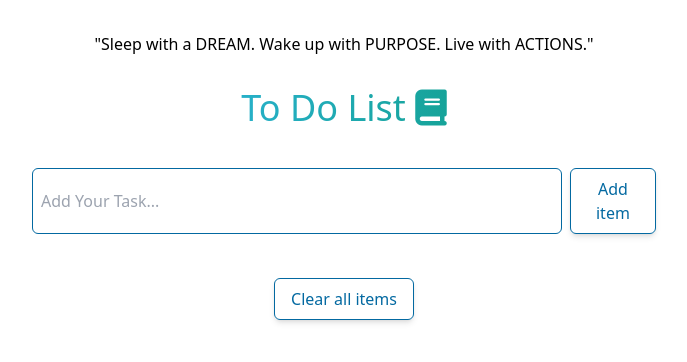
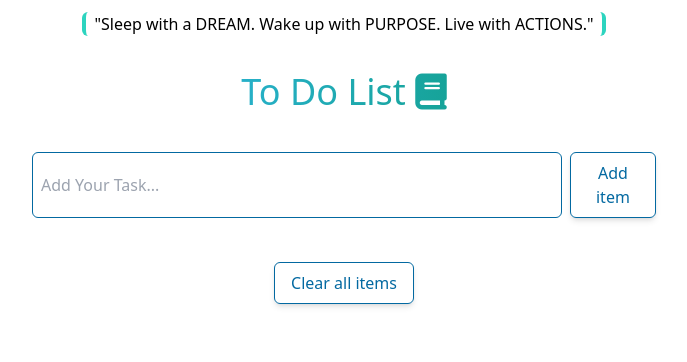
Before and after one commit to mahinhossin81/ToDoList, a plain HTML site: page index.html in a window 1280 px wide. Shown: the whole page, without its empty margins (296-983 px from the left). Drawn offline with nearby package versions, Linux system fonts and the light colour scheme.

Commit message:
Data Update

```diff
--- a/index.html
+++ b/index.html
@@ -15,17 +15,17 @@
   </head>
 
   <body>
-    <div class="w-full md:w-1/2 mx-auto">
+    <div class="w-full lg:w-1/2 mx-auto">
       <div
       class="container container-md mx-auto px-2 flex flex-col w-full items-center mt-3"
     >
-      <div
-        class="feedback alert rounded-md w-full h-16 flex items-center justify-center px-2 font-medium"
-      >
-      "Sleep with a DREAM.
+      <div>
+      <p class="border-x-4  font-sans font-bold border-teal-400 rounded-md feedback alert rounded-md w-full flex items-center justify-center px-2 font-medium">
+        "Sleep with a DREAM.
       Wake up with PURPOSE.
       Live with ACTIONS."
-      </div>
+      </p>
+      </div><br>
       <!-- form -->
       <form id="itemForm" class="my-3 w-full">
         <h3 class="text-4xl capitalize mb-4 text-center text-transparent bg-clip-text bg-gradient-to-r to-emerald-600 from-sky-400">to do list <i class="fa-solid fa-book"></i></h3><br>
```
